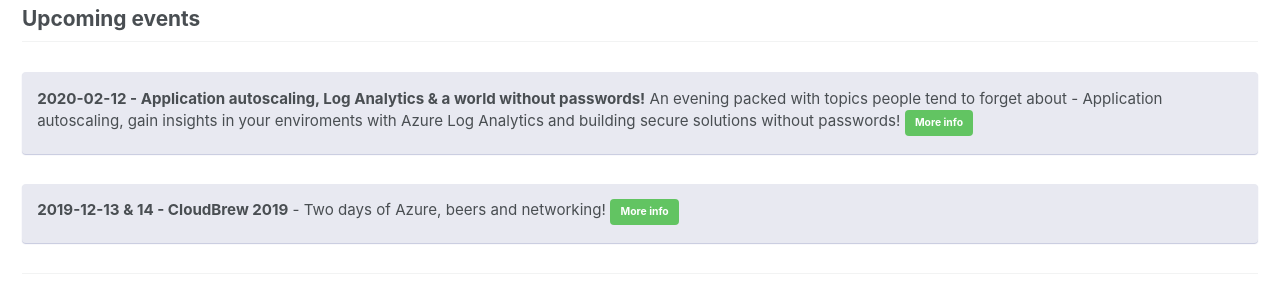
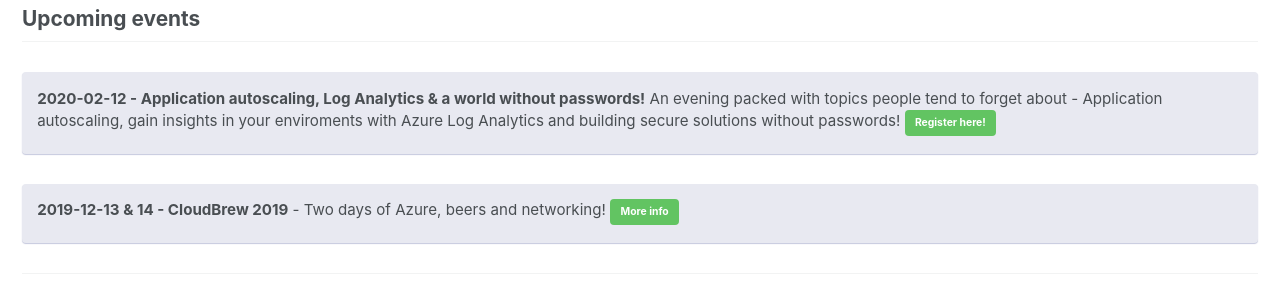
Before and after one commit to AzugBe/azugbe.github.io, a Jekyll site: the page built from index.md, in a window 1280 px wide and 900 px high, scrolled down 453 px. Shown: the part 144-444 px from the top of the window. Built offline with Jekyll 4.4.1, drawn with Linux system fonts in a browser that asks for light colours; our own code applies the rules of GitHub Pages for plain Markdown files; comment, search, counter and statistics services are not loaded.

Commit message:
Add register button

```diff
--- a/index.md
+++ b/index.md
@@ -15,7 +15,7 @@ excerpt: "The Belgium Azure User Group focuses on knowledge sharing and networki
 ## Upcoming events
 
 **2020-02-12 - Application autoscaling, Log Analytics & a world without passwords!**
-An evening packed with topics people tend to forget about - Application autoscaling, gain insights in your enviroments with Azure Log Analytics and building secure solutions without passwords! [More info](https://www.cloudbrew.be/){: .btn .btn--success}
+An evening packed with topics people tend to forget about - Application autoscaling, gain insights in your enviroments with Azure Log Analytics and building secure solutions without passwords! [Register here!](https://www.azug.be/events/2020/02/12/log-analytics-world-without-passwords-and-app-autoscaling){: .btn .btn--success}
 {: .notice--info}
 
 **2019-12-13 & 14 - CloudBrew 2019** - Two days of Azure, beers and networking! [More info](https://www.cloudbrew.be/){: .btn .btn--success}
```
